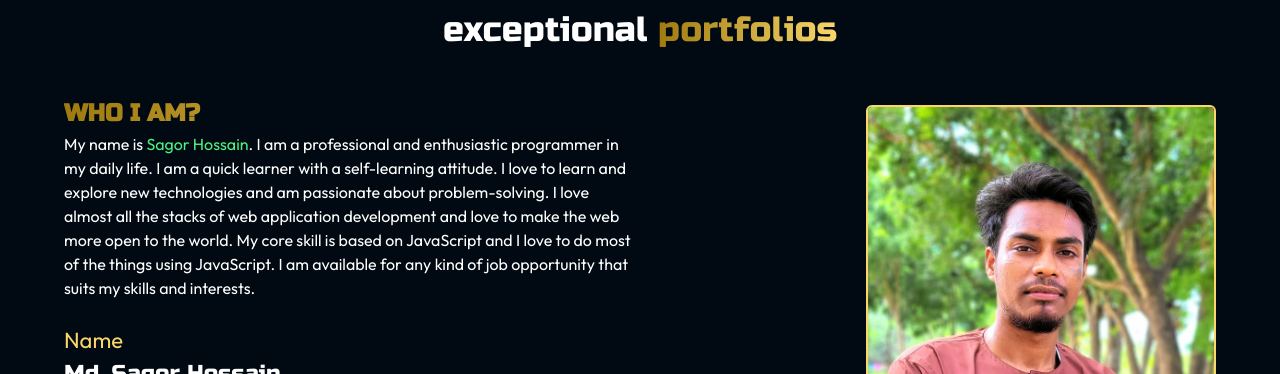
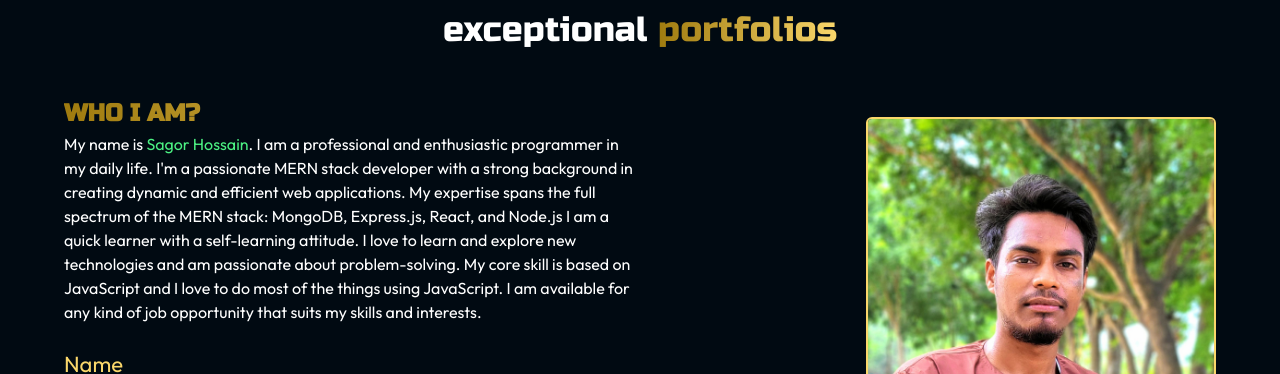
Before and after one commit to sagorcnits/portfolio-me, a React (Vite) app: page / in a window 1280 px wide. Shown: the part 780-1154 px from the top of the page. Built offline with nearby package versions, Linux system fonts and the light colour scheme; no server answers.

Commit message:
some changes

```diff
--- a/package.json
+++ b/package.json
@@ -15,6 +15,7 @@
     "@mui/material": "^5.15.20",
     "localforage": "^1.10.0",
     "match-sorter": "^6.3.4",
+    "moment": "^2.30.1",
     "react": "^18.2.0",
     "react-dom": "^18.2.0",
     "react-fast-marquee": "^1.6.4",
--- a/src/components/About.jsx
+++ b/src/components/About.jsx
@@ -2,7 +2,7 @@ import bannerImg from "../assets/images/sagor-about.jpg";
 import SectionIntro from "./SectionIntro";
 const About = () => {
   return (
-    <div  className="max-w-6xl mx-auto">
+    <div className="max-w-6xl mx-auto">
       <SectionIntro
         titles={{
           title: "About Me",
@@ -10,18 +10,20 @@ const About = () => {
           span: `portfolios`,
         }}
       ></SectionIntro>
-      <div  className="flex flex-col-reverse md:flex-row gap-2 mt-10 items-center ">
+      <div className="flex flex-col-reverse md:flex-row gap-2 mt-10 items-center ">
         <div className="text-white flex-1 mt-4 md:mt-0">
           <p className="gr-sonali text-[24px] russo-one font-bold">WHO I AM?</p>
           <p className="font-outfit text-balance">
-            My name is <span className="text-[#4cf183]">Sagor Hossain</span>. I am a professional and enthusiastic programmer
-            in my daily life. I am a quick learner with a self-learning
-            attitude. I love to learn and explore new technologies and am
-            passionate about problem-solving. I love almost all the stacks of
-            web application development and love to make the web more open to
-            the world. My core skill is based on JavaScript and I love to do
-            most of the things using JavaScript. I am available for any kind of
-            job opportunity that suits my skills and interests.
+            My name is <span className="text-[#4cf183]">Sagor Hossain</span>. I
+            am a professional and enthusiastic programmer in my daily life. I'm
+            a passionate MERN stack developer with a strong background in
+            creating dynamic and efficient web applications. My expertise spans
+            the full spectrum of the MERN stack: MongoDB, Express.js, React, and
+            Node.js I am a quick learner with a self-learning attitude. I love
+            to learn and explore new technologies and am passionate about
+            problem-solving. My core skill is based on JavaScript and I love to
+            do most of the things using JavaScript. I am available for any kind
+            of job opportunity that suits my skills and interests.
           </p>
           <div className="mt-6">
             <p className="text-sonali text-[22px] font-outfit">Name</p>
--- a/src/components/BlogCard.jsx
+++ b/src/components/BlogCard.jsx
@@ -14,7 +14,7 @@ const BlogCard = ({ blog }) => {
       </figure>
       <div>
         <div className="flex items-center justify-between  text-[#16F2B3] font-outfit py-2 text-[14px]">
-          <p>{blog.created_at} Day ago</p>
+          <p>Published : {blog.created_at.slice(0, 10)}</p>
           <div className="flex items-center gap-4 *:flex *:items-center *:gap-1">
             <div>
               <span>{blog.public_reactions_count}</span>
@@ -26,7 +26,7 @@ const BlogCard = ({ blog }) => {
             </div>
           </div>
         </div>
-        <div >
+        <div>
           {" "}
           <Link to={blog.canonical_url} target="_blank">
             <h1 className="text-[18px] font-outfit text-white hover:underline duration-500">
--- a/src/index.css
+++ b/src/index.css
@@ -20,6 +20,10 @@
     color: #010a12;
     font-size: bold;
     transition: all 0.5s;
+  }
+
+  .button:hover {
+    background: linear-gradient(90deg, #0ce7a58c 0%, #ae9034 100%);
   }
 
   .hover-effect:hover {
```
Also changed, not shown: 1 other file (tests, documents, lock files or other folders).
